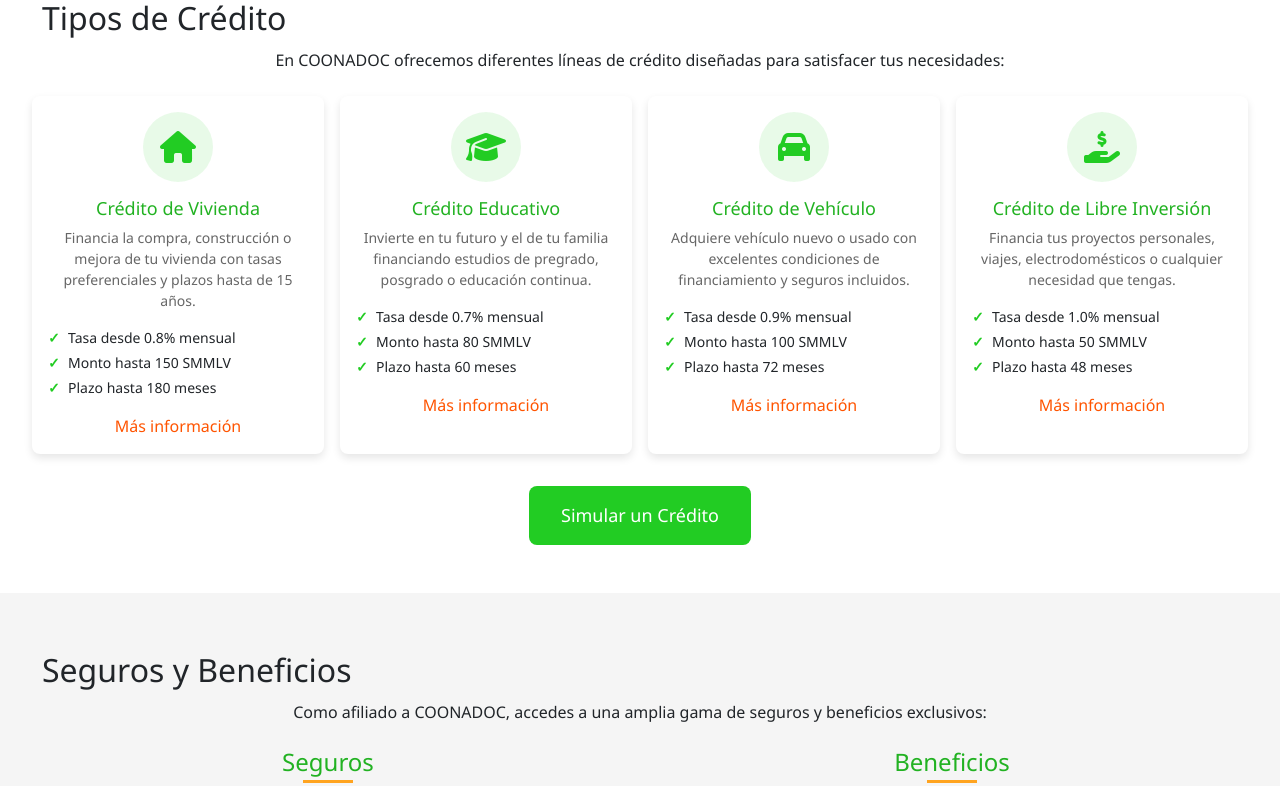
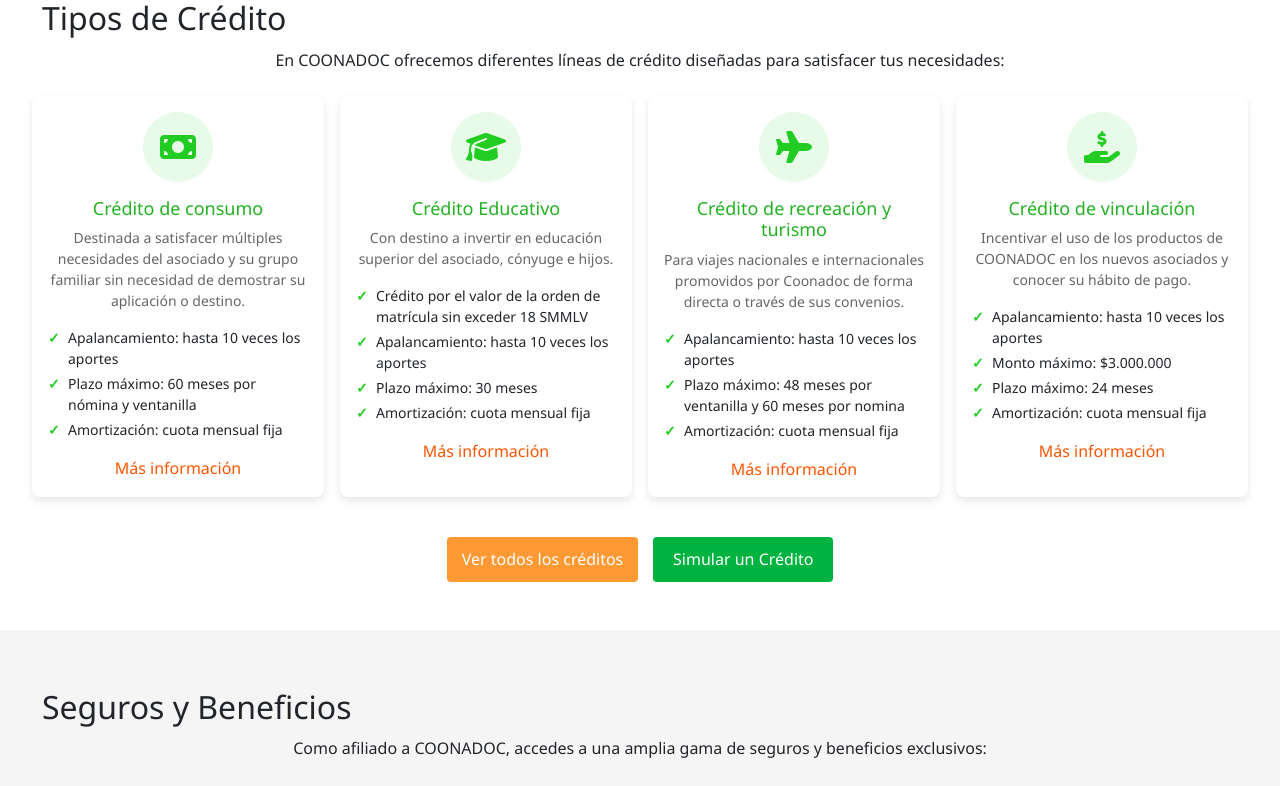
Before and after one commit to mora676/COONADOC, a React (Vite) app: page /Home/afiliacion-servicios in a window 1280 px wide. Shown: the part 1660-2446 px from the top of the page. Built offline with nearby package versions, Linux system fonts and the light colour scheme; a web font is replaced by a local one.

Commit message:
Se arreglan textos reales de creditos como de la cantidad total de acuerdo a informacion entregada por Empresario

```diff
--- a/src/pages/Affiliation.jsx
+++ b/src/pages/Affiliation.jsx
@@ -1,10 +1,79 @@
-import React from 'react';
+import React, { useState, useEffect } from 'react';
 import { Link } from 'react-router-dom';
 import Footer from '../components/Footer';
 
 const Affiliation = () => {
+  const [showAllCredits, setShowAllCredits] = useState(false);
+
+  const toggleCreditTypes = () => {
+    setShowAllCredits(!showAllCredits);
+  };
+
+  useEffect(() => {
+    const hiddenCredits = document.querySelectorAll('.hidden-credit');
+    if (showAllCredits) {
+      hiddenCredits.forEach(item => {
+        item.style.display = 'block';
+      });
+    } else {
+      hiddenCredits.forEach(item => {
+        item.style.display = 'none';
+      });
+    }
+  }, [showAllCredits]);
+
   return (
     <div className="affiliation">
+      <style>
+        {`
+        .hidden-credit {
+          display: none;
+          animation: fadeIn 0.5s ease-in-out;
+        }
+
+        @keyframes fadeIn {
+          from { opacity: 0; transform: translateY(-10px); }
+          to { opacity: 1; transform: translateY(0); }
+        }
+
+        .credit-types__action {
+          display: flex;
+          gap: 15px;
+          justify-content: center;
+          margin-top: 40px;
+        }
+
+        .credit-types__action .btn {
+          min-width: 180px;
+          padding: 10px 15px !important;
+          font-size: 16px !important;
+          display: inline-flex !important;
+          align-items: center !important;
+          justify-content: center !important;
+          height: 45px !important;
+          border-radius: 4px !important;
+          text-decoration: none !important;
+          border: none !important;
+          cursor: pointer !important;
+          transition: all 0.3s ease;
+          line-height: 1 !important;
+          margin: 0 !important;
+          box-sizing: border-box !important;
+          font-weight: 500 !important;
+        }
+
+        .btn--primary {
+          background-color: #00b341 !important;
+          color: white !important;
+        }
+
+        .btn--secondary {
+          background-color: #FF9933 !important;
+          color: white !important;
+        }
+        `}
+      </style>
+
       {/* Banner */}
       <section className="page-banner">
         <div className="page-banner__container">
@@ -48,7 +117,7 @@
               </div>
             </div>
 
-            <div className="affiliation-requirements__item">lll
+            <div className="affiliation-requirements__item">
               <div className="affiliation-requirements__icon">
                 <i className="fas fa-coins"></i>
               </div>
@@ -151,21 +220,21 @@
             En COONADOC ofrecemos diferentes líneas de crédito diseñadas para satisfacer tus necesidades:
           </p>
 
-          <div className="credit-types__grid">
+          <div className="credit-types__grid" id="credit-types-grid">
             <div className="credit-types__item">
               <div className="credit-types__icon">
-                <i className="fas fa-home"></i>
+                <i className="fas fa-money-bill"></i>
               </div>
-              <h3 className="credit-types__title">Crédito de Vivienda</h3>
+              <h3 className="credit-types__title">Crédito de consumo</h3>
               <p className="credit-types__text">
-                Financia la compra, construcción o mejora de tu vivienda con tasas preferenciales y plazos hasta de 15 años.
+              Destinada a satisfacer múltiples necesidades del asociado y su grupo familiar sin necesidad de demostrar su aplicación o destino.
               </p>
               <ul className="credit-types__features">
-                <li>Tasa desde 0.8% mensual</li>
-                <li>Monto hasta 150 SMMLV</li>
-                <li>Plazo hasta 180 meses</li>
+                <li>Apalancamiento: hasta 10 veces los aportes</li>
+                <li>Plazo máximo: 60 meses por nómina y ventanilla</li>
+                <li>Amortización: cuota mensual fija</li>
               </ul>
-              <Link to="/afiliacion-servicios/credito-vivienda" className="credit-types__link">
+              <Link to="/afiliacion-servicios/credito-consumo" className="credit-types__link">
                 Más información
               </Link>
             </div>
@@ -176,12 +245,13 @@
               </div>
               <h3 className="credit-types__title">Crédito Educativo</h3>
               <p className="credit-types__text">
-                Invierte en tu futuro y el de tu familia financiando estudios de pregrado, posgrado o educación continua.
+              Con destino a invertir en educación superior del asociado, cónyuge e hijos.
               </p>
               <ul className="credit-types__features">
-                <li>Tasa desde 0.7% mensual</li>
-                <li>Monto hasta 80 SMMLV</li>
-                <li>Plazo hasta 60 meses</li>
+                <li>Crédito por el valor de la orden de matrícula sin exceder 18 SMMLV</li>
+                <li>Apalancamiento: hasta 10 veces los aportes</li>
+                <li>Plazo máximo: 30 meses</li>
+                <li>Amortización: cuota mensual fija</li>
               </ul>
               <Link to="/afiliacion-servicios/credito-educativo" className="credit-types__link">
                 Más información
@@ -190,18 +260,18 @@
 
             <div className="credit-types__item">
               <div className="credit-types__icon">
-                <i className="fas fa-car"></i>
+                <i className="fas fa-plane"></i>
               </div>
-              <h3 className="credit-types__title">Crédito de Vehículo</h3>
+              <h3 className="credit-types__title">Crédito de recreación y turismo</h3>
               <p className="credit-types__text">
-                Adquiere vehículo nuevo o usado con excelentes condiciones de financiamiento y seguros incluidos.
+              Para viajes nacionales e internacionales promovidos por Coonadoc de forma directa o través de sus convenios.
               </p>
               <ul className="credit-types__features">
-                <li>Tasa desde 0.9% mensual</li>
-                <li>Monto hasta 100 SMMLV</li>
-                <li>Plazo hasta 72 meses</li>
+                <li>Apalancamiento: hasta 10 veces los aportes</li>
+                <li>Plazo máximo: 48 meses por ventanilla y 60 meses por nomina</li>
+                <li>Amortización: cuota mensual fija</li>
               </ul>
-              <Link to="/afiliacion-servicios/credito-vehiculo" className="credit-types__link">
+              <Link to="/afiliacion-servicios/credito-recreacion-turismo" className="credit-types__link">
                 Más información
               </Link>
             </div>
@@ -210,23 +280,150 @@
               <div className="credit-types__icon">
                 <i className="fas fa-hand-holding-usd"></i>
               </div>
-              <h3 className="credit-types__title">Crédito de Libre Inversión</h3>
+              <h3 className="credit-types__title">Crédito de vinculación</h3>
               <p className="credit-types__text">
-                Financia tus proyectos personales, viajes, electrodomésticos o cualquier necesidad que tengas.
+              Incentivar el uso de los productos de COONADOC en los nuevos asociados y conocer su hábito de pago.
               </p>
               <ul className="credit-types__features">
-                <li>Tasa desde 1.0% mensual</li>
-                <li>Monto hasta 50 SMMLV</li>
-                <li>Plazo hasta 48 meses</li>
+                <li>Apalancamiento: hasta 10 veces los aportes</li>
+                <li>Monto máximo: $3.000.000</li>
+                <li>Plazo máximo: 24 meses</li>
+                <li>Amortización: cuota mensual fija</li>
               </ul>
-              <Link to="/afiliacion-servicios/credito-libre-inversion" className="credit-types__link">
+              <Link to="/afiliacion-servicios/credito-vinculacion" className="credit-types__link">
+                Más información
+              </Link>
+            </div>
+
+            <div className="credit-types__item hidden-credit">
+              <div className="credit-types__icon">
+                <i className="fas fa-home"></i>
+              </div>
+              <h3 className="credit-types__title">Crédito de vivienda:</h3>
+              <p className="credit-types__text">
+              Destino a la adquisición de vivienda o del terreno para su construcción y la compra de cartera hipotecaria.
+              </p>
+              <ul className="credit-types__features">
+                <li>Apalancamiento: sin apalancamiento</li>
+                <li>Montos: mínimo $30.000.000 y máximo 70 SMMLV.</li>
+                <li>Plazo máximo: 84 meses</li>
+                <li>Amortización: cuota mensual fija</li>
+              </ul>
+              <Link to="/afiliacion-servicios/credito-vinculacion" className="credit-types__link">
+                Más información
+              </Link>
+            </div>
+
+            <div className="credit-types__item hidden-credit">
+              <div className="credit-types__icon">
+                <i className="fas fa-paint-brush"></i>
+              </div>
+              <h3 className="credit-types__title">Créditos para arreglos locativos</h3>
+              <p className="credit-types__text">
+              Cuya finalidad será realizar arreglos locativos, está condicionado al presupuesto de obra que se realice.
+              </p>
+              <ul className="credit-types__features">
+                <li>Apalancamiento: Sin apalancamiento para pagos por nómina, para pagos por ventanilla de acuerdo con la calificación del asociado y hasta 10 veces los aportes.</li>
+                <li>mínimo $ 8.000.000 y máximo: $ 20.000.000</li>
+                <li>Plazo máximo: 60 meses</li>
+                <li>Amortización: cuota mensual fija</li>
+              </ul>
+              <Link to="/afiliacion-servicios/credito-vinculacion" className="credit-types__link">
+                Más información
+              </Link>
+            </div>
+
+            <div className="credit-types__item hidden-credit">
+              <div className="credit-types__icon">
+                <i className="fas fa-briefcase"></i>
+              </div>
+              <h3 className="credit-types__title">Crédito de compra de cartera</h3>
+              <p className="credit-types__text">
+              cuya finalidad sea mejorar la liquidez del asociado unificando sus obligaciones financieras.
+              </p>
+              <ul className="credit-types__features">
+                <li>Apalancamiento: Para créditos por nómina hasta 20 veces los aportes
+                Para créditos por ventanilla hasta 10 veces los aportes</li>
+                <li>Monto máximo: $50.000.000</li>
+                <li>Plazo máximo: 60 meses</li>
+                <li>Amortización: cuota mensual fija</li>
+              </ul>
+              <Link to="/afiliacion-servicios/credito-vinculacion" className="credit-types__link">
+                Más información
+              </Link>
+            </div>
+
+            <div className="credit-types__item hidden-credit">
+              <div className="credit-types__icon">
+                <i className="fas fa-id-card"></i>
+              </div>
+              <h3 className="credit-types__title">Crédito hasta los aportes</h3>
+              <p className="credit-types__text">
+              Destinado a solucionar las necesidades inmediatas de liquidez del asociado y evitar el retiro por este concepto.
+              </p>
+              <ul className="credit-types__features">
+                <li>Monto máximo: hasta el 95% de los aportes</li>
+                <li>Plazo máximo: 60 meses</li>
+                <li>Amortización: cuota mensual fija</li>
+              </ul>
+              <Link to="/afiliacion-servicios/credito-vinculacion" className="credit-types__link">
+                Más información
+              </Link>
+            </div>
+
+            <div className="credit-types__item hidden-credit">
+              <div className="credit-types__icon">
+                <i className="fas fa-toggle-on"></i>
+              </div>
+              <h3 className="credit-types__title">Crédito online</h3>
+              <p className="credit-types__text">
+              Responde a las necesidades de los asociados que se encuentran en lugares lejanos a nuestra cooperativa, a asociados que se les hace difícil asistir a la sede, se trabaja además como innovación tecnológica.
+              </p>
+              <ul className="credit-types__features">
+                <li>Con apalancamiento y hasta 10 veces los aportes</li>
+                <li>Monto máximo: $10.000.000</li>
+                <li>Plazo máximo: 48 meses por ventanilla y 60 por nómina.</li>
+                <li>Tasa de interés: 0,8 %</li>
+              </ul>
+              <Link to="/afiliacion-servicios/credito-vinculacion" className="credit-types__link">
+                Más información
+              </Link>
+            </div>
+
+            <div className="credit-types__item hidden-credit">
+              <div className="credit-types__icon">
+                <i className="fas fa-star"></i>
+              </div>
+              <h3 className="credit-types__title">Crédito de Fidelidad</h3>
+              <p className="credit-types__text">
+                Dirigido a asociados cuyo monto de aportes es superioro igual a $10.000.000 con condiciones preferenciales por su fidelidad de ahorro.
+              </p>
+              <ul className="credit-types__features">
+                <li>Apalancamiento: hasta 2 veces los aportes</li>
+                <li>Solo puede tener un crédito por esta misma línea de forma simultánea</li>
+                <li>Plazo máximo: 48 meses por ventanilla y 60 por nómina.</li>
+                <li>Tasa de interés: 0,5 %</li>
+              </ul>
+              <Link to="/afiliacion-servicios/credito-vinculacion" className="credit-types__link">
                 Más información
               </Link>
             </div>
           </div>
 
           <div className="credit-types__action">
-            <Link to="/afiliacion-servicios/simulador" className="btn btn--primary">
+            <button
+              onClick={toggleCreditTypes}
+              id="show-credits-btn"
+              className="btn btn--secondary"
+              style={{height: '45px', padding: '10px 15px'}}
+            >
+              {showAllCredits ? 'Mostrar menos créditos' : 'Ver todos los créditos'}
+            </button>
+            <Link
+              to="/afiliacion-servicios/simulador"
+              className="btn btn--primary"
+              style={{height: '45px', padding: '10px 15px', display: 'inline-flex', alignItems: 'center', justifyContent: 'center'}}
+            >
               Simular un Crédito
             </Link>
           </div>
```
